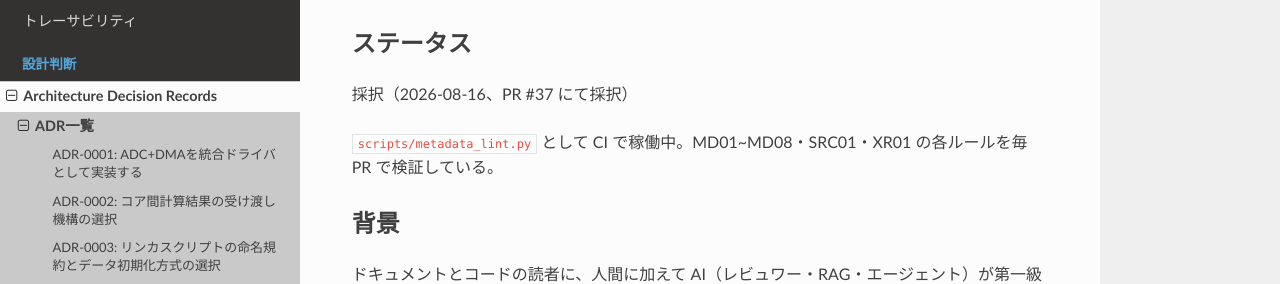
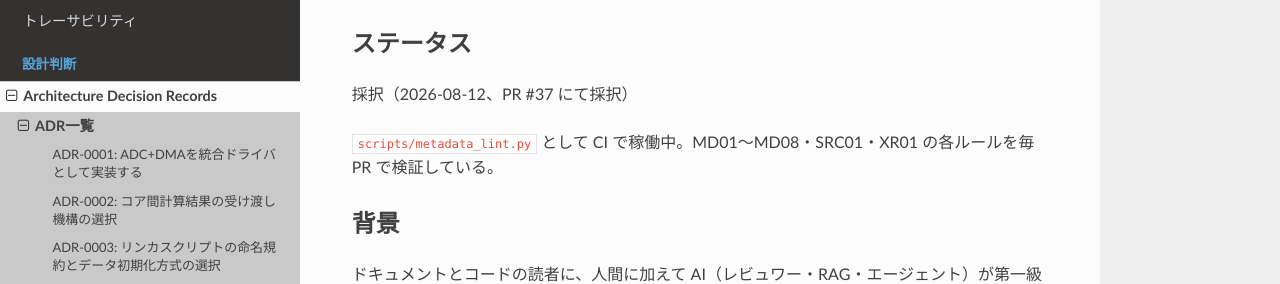
Before and after one commit to harukikiya/rp2040-temp-monitor, a Sphinx documentation site: the page built from docs/common/adr/0004-metadata-management.md, in a window 1280 px wide and 900 px high. Shown: the part 168-452 px from the top of the window. Built offline with Sphinx 7.4.7 and the Read the Docs theme 3.1.0, drawn with Linux system fonts in a browser that asks for light colours.

Commit message:
docs: レビュー指摘を反映（採択日の訂正、記法の統一） (#70)
ADR-0004 の採択日が誤っていた。PR #37 の実際のマージ日は 2026-08-12 で、
記載していた 2026-08-16 は PR #53(DOC-9)のマージ日だった。ADR のステータスは
決定が有効になった時点の記録であり、承認ゲートを定めた PR 自身が不正確な
採択記録を持つのは筋が通らないため訂正する。

あわせて記法を統一する。needbar のフィルタ式でカンマ直後の空白が5要素目
だけに入っていた点、および本 PR で新規に追加した2箇所の ASCII チルダを
波ダッシュに揃えた。

ADR-0005 の採択日(2026-08-22、PR #60)は検証の結果正しかったため変更しない。

```diff
--- a/docs/common/adr/0004-metadata-management.md
+++ b/docs/common/adr/0004-metadata-management.md
@@ -2,9 +2,9 @@
 
 ## ステータス
 
-採択（2026-08-16、PR #37 にて採択）
+採択（2026-08-12、PR #37 にて採択）
 
-`scripts/metadata_lint.py` として CI で稼働中。MD01~MD08・SRC01・XR01 の各ルールを毎 PR で検証している。
+`scripts/metadata_lint.py` として CI で稼働中。MD01〜MD08・SRC01・XR01 の各ルールを毎 PR で検証している。
 
 ## 背景
 
```
Also changed, not shown: CONTRIBUTING.md (+1 -1 lines), docs/common/99_traceability.md (+1 -1 lines), docs/common/adr/0005-requirement-approval-gate.md (+1 -1 lines).
